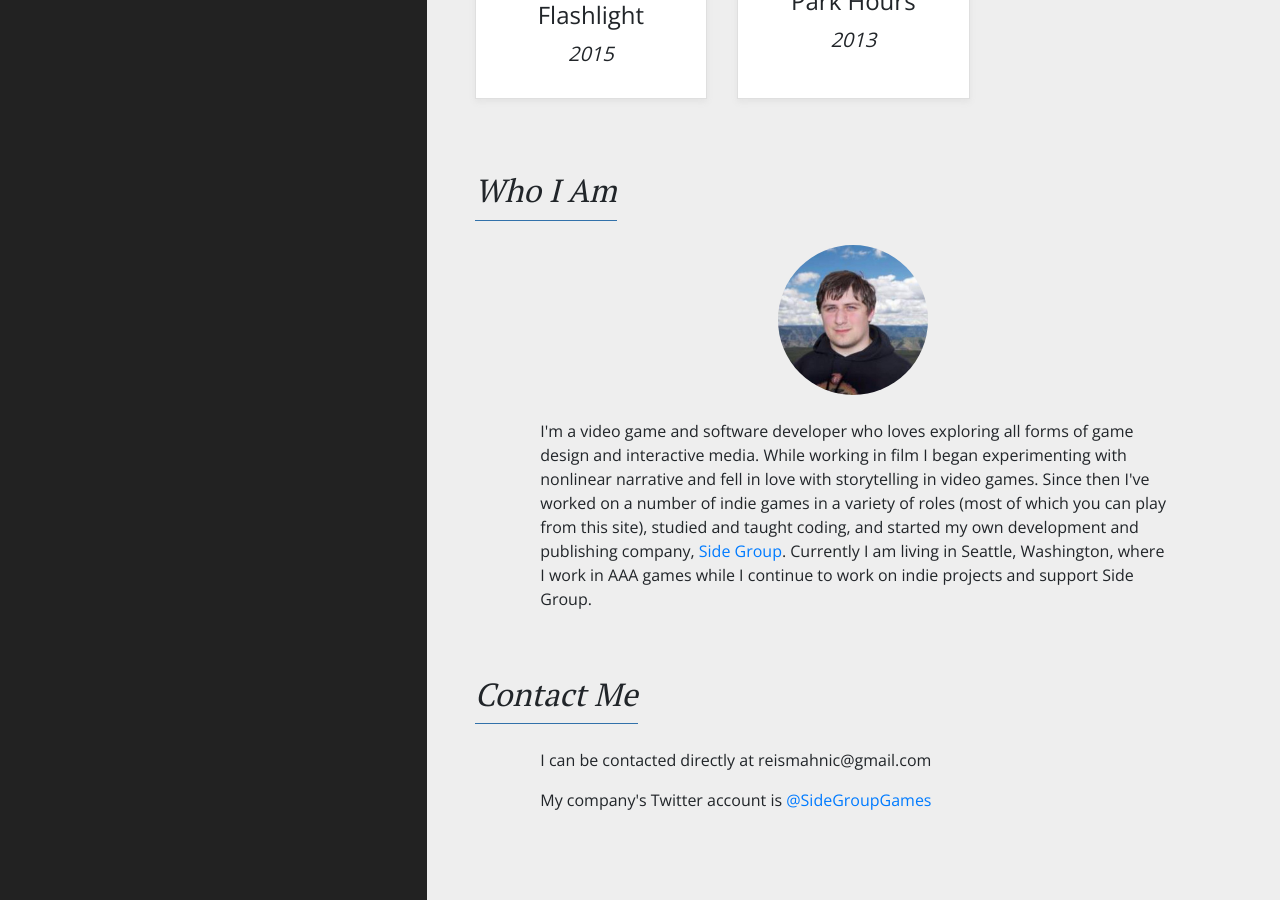
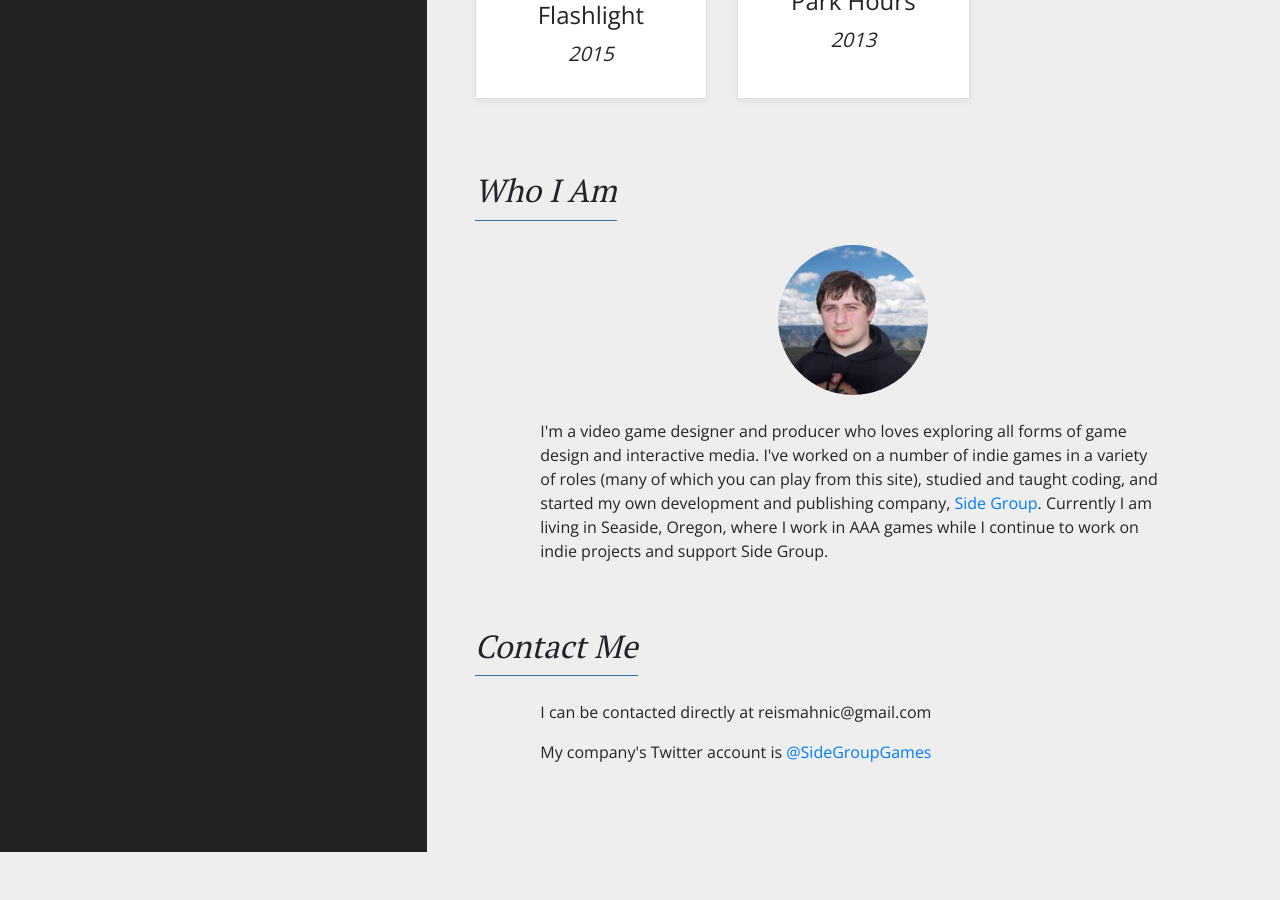
Before and after one commit to reismahnic/reis-mahnic, a Jekyll site: the page built from index.html, in a window 1280 px wide and 900 px high, scrolled down 1605 px. Built offline with Jekyll 4.4.1, drawn with Linux system fonts in a browser that asks for light colours; after the commit the page ends 2457 px from its top, so only the background shows below that.

Commit message:
Update home.html

```diff
--- a/_layouts/home.html
+++ b/_layouts/home.html
@@ -35,7 +35,7 @@
     </div>
     <div class="row mb-5" id ="contact">
         <div class="col-auto col-sm-auto col-md-10 text-center mx-auto"><img class="rounded-circle mb-4" style="max-width:150px" src="/assets/images/12961195.jpeg">
-            <p class="text-left">I'm a video game and software developer who loves exploring all forms of game design and interactive media. While working in film I began experimenting with nonlinear narrative and fell in love with storytelling in video games. Since then I've worked on a number of indie games in a variety of roles (most of which you can play from this site), studied and taught coding, and started my own development and publishing company, <a href="http://www.sidegroupgames.com/" target="_blank">Side Group</a>. Currently I am living in Seattle, Washington, where I work in AAA games while I continue to work on indie projects and support Side Group.</p>
+            <p class="text-left">I'm a video game designer and producer who loves exploring all forms of game design and interactive media. I've worked on a number of indie games in a variety of roles (many of which you can play from this site), studied and taught coding, and started my own development and publishing company, <a href="http://www.sidegroupgames.com/" target="_blank">Side Group</a>. Currently I am living in Seaside, Oregon, where I work in AAA games while I continue to work on indie projects and support Side Group.</p>
         </div>
     </div>
     <div class="row">
```
